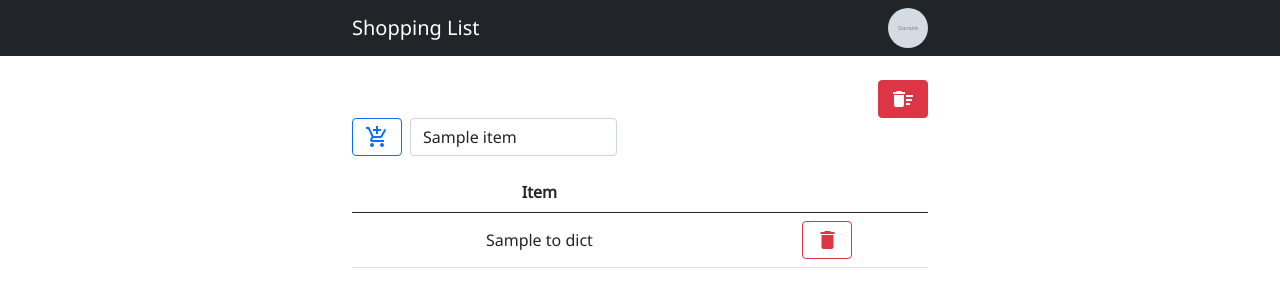
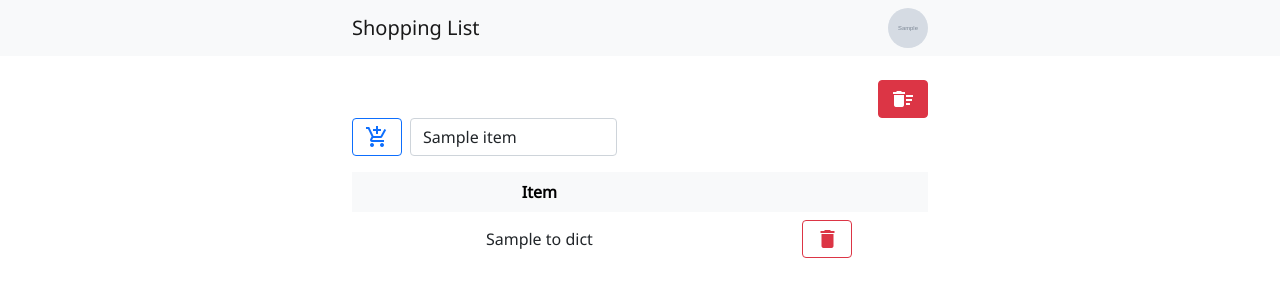
Before and after one commit to pzrsa/shopping-list, a Flask app: template templates/list.html in a window 1280 px wide. Shown: the top 307 px of the page. Run offline with Flask 2, Linux system fonts and the light colour scheme; the template is opened without the code that fills it: most values are stand-ins (such as "Sample title", 1, 10 or a date in 2020); grey boxes marked "Sample" are stand-in pictures.

Commit message:
update look of tables

```diff
--- a/templates/base.html
+++ b/templates/base.html
@@ -24,7 +24,7 @@
 </head>
 
 <body>
-    <nav class="navbar navbar-dark bg-dark">
+    <nav class="navbar navbar-light bg-light">
         <div class="container-md">
             <a class="navbar-brand" href="{{ url_for('list') }}">Shopping List</a>
             <a href="{{ url_for('login') }}"><img class="rounded-circle" src="{{ image }}" alt="User Google Photo"
--- a/templates/list.html
+++ b/templates/list.html
@@ -12,14 +12,14 @@
     <div class="modal-dialog">
         <div class="modal-content">
             <div class="modal-header">
-                <h5 class="modal-title" id="exampleModalLabel">Delete Entire List?</h5>
+                <h5 class="modal-title" id="exampleModalLabel">Delete all items?</h5>
                 <button type="button" class="btn-close" data-bs-dismiss="modal" aria-label="Close"></button>
             </div>
             <div class="modal-body">
                 Are you sure you want to delete your shopping list?
             </div>
             <div class="modal-footer">
-                <a class="btn btn-secondary" data-bs-dismiss="modal">No</a>
+                <a class="btn btn-secondary" data-bs-dismiss="modal">Cancel</a>
                 <a class="btn btn-danger" href="{{ url_for('delete_all') }}">Delete</a>
             </div>
         </div>
@@ -39,8 +39,8 @@
 </form>
 
 <!-- Table with shopping list information and delete button for each item -->
-<table class="table">
-    <thead>
+<table class="table table-borderless">
+    <thead class="table-light">
         <tr>
             <th scope="col">Item</th>
             <th scope="col"></th>
```
